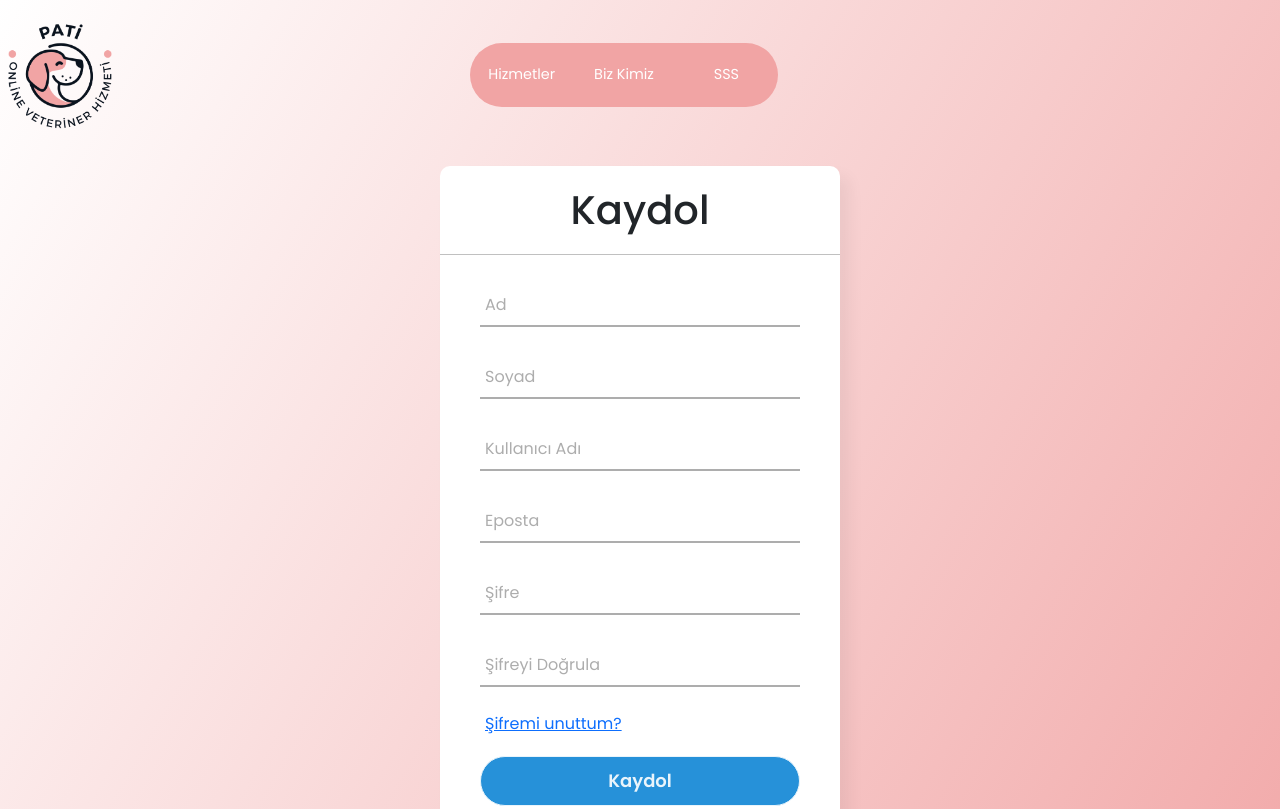
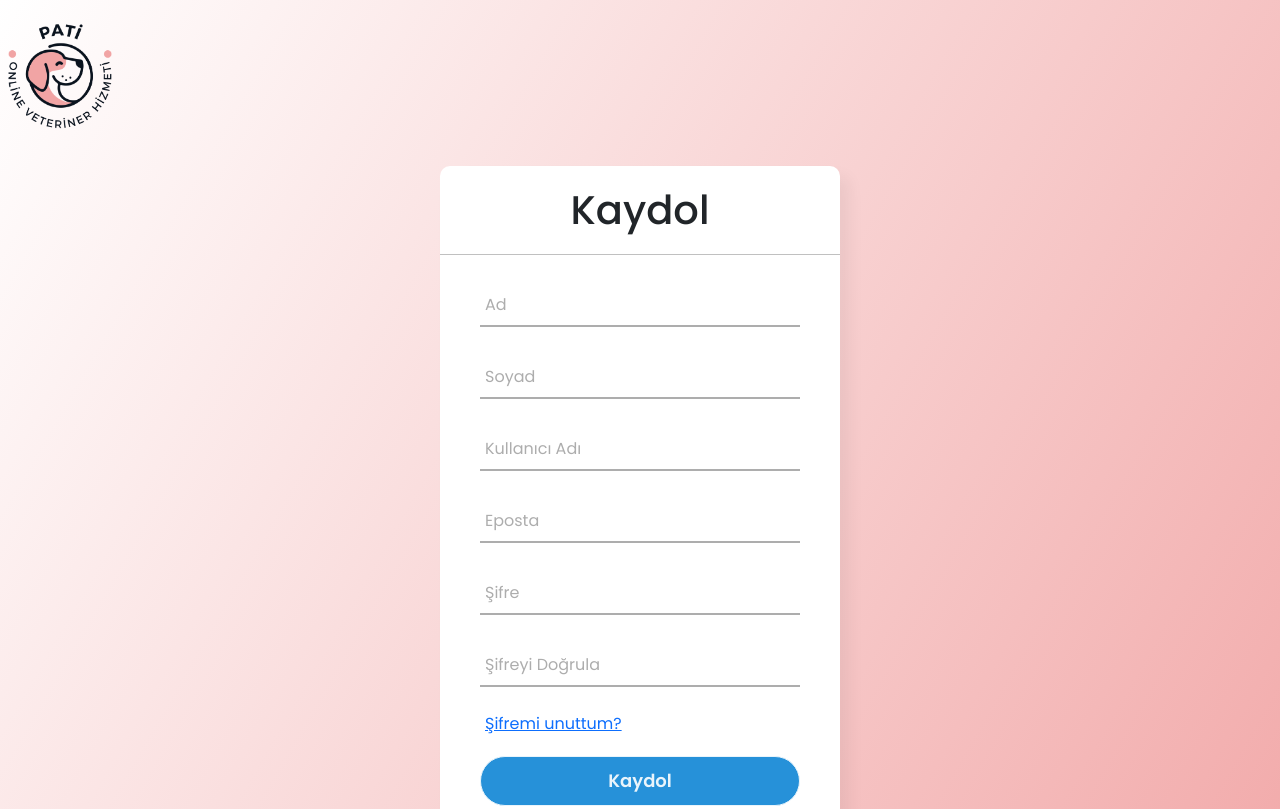
Before and after one commit to Develhope-FS1Turk-Group-2/PatiApp2, a plain HTML site: page signup_page/signup_page.html in a window 1280 px wide. Shown: the top 809 px of the page. Drawn offline with nearby package versions, Linux system fonts and the light colour scheme.

Commit message:
Sign in&up pages navbar deleted

```diff
--- a/signup_page/signup_page.html
+++ b/signup_page/signup_page.html
@@ -13,11 +13,6 @@
       <div class="header">
         <a href="../index.html" title="home page"><img id="logoImage" src="../materials/patiLogo.png" alt="Logo Of PatiApp"></a>
         <div class="nav">
-            <div class="background">
-                <button class="services">Hizmetler</button>
-                <button class="whoweare" onclick="redirectTo('./biz_kimiz/biz_kimiz.html')">Biz Kimiz</button>
-                <button class="sss">SSS</button>
-            </div>
         </div>
         <div></div>
       </div>
```
Also changed, not shown: biz_kimiz/biz_kimiz.html (+1 -1 lines).
